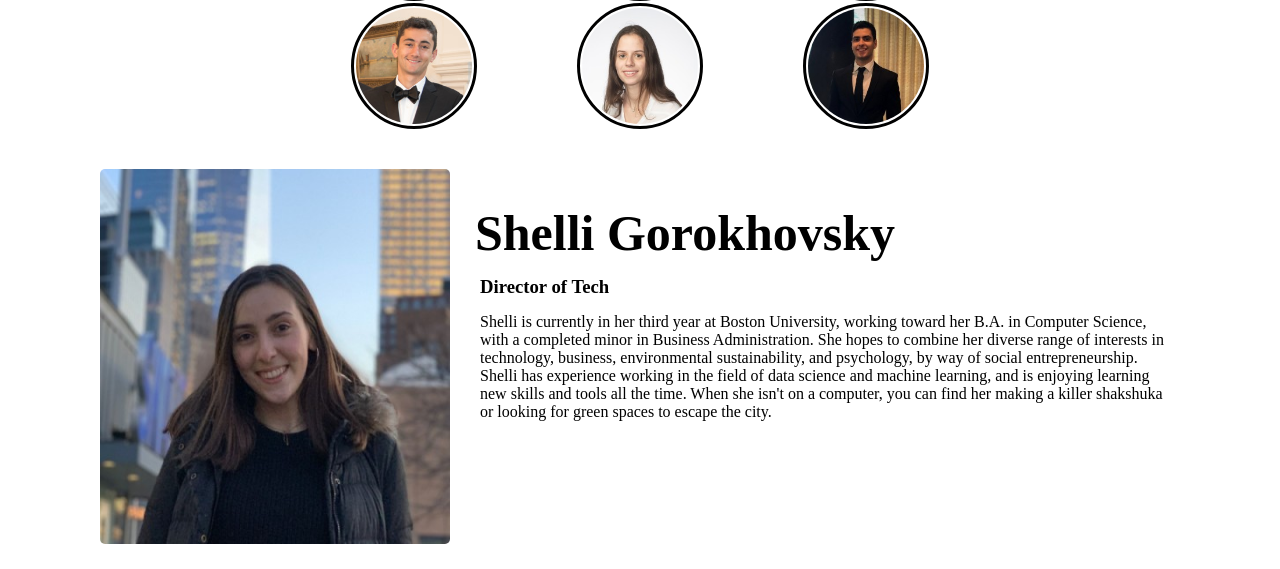
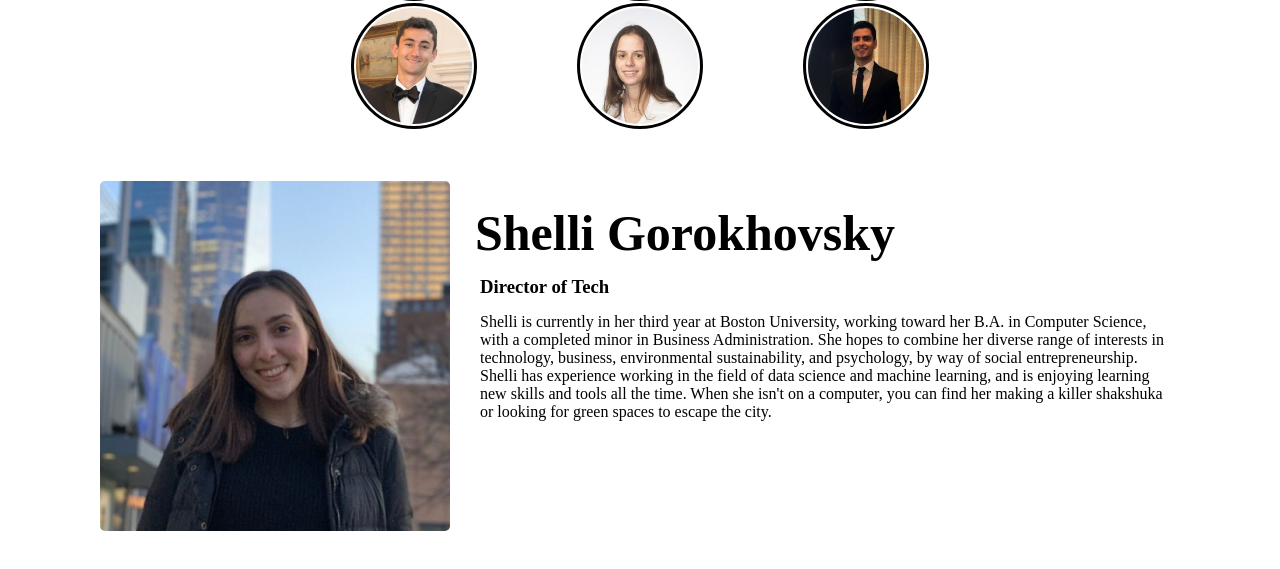
Before and after one commit to sgorok/butechtrack, a Flask app: page /theteam in a window 1280 px wide. Shown: the part 339-908 px from the top of the page. Run offline with Flask 2, Linux system fonts and the light colour scheme.

Commit message:
profile to square size 350

```diff
--- a/static/ourteamstyle.css
+++ /dev/null
@@ -1 +0,0 @@
-@import url("http://)
--- a/static/teamstyle.css
+++ b/static/teamstyle.css
@@ -34,6 +34,7 @@ img{
     height: 116px;
     border-radius: 50%;
 }
+
 .info-container{
     width: 1100px;
     height: 350px;
@@ -49,7 +50,7 @@ img{
 
 .profile{
    width: 350px;
-    height: 375px;
+    height: 350px;
     border-radius: 15px;
     padding:10px;
     margin: 0px;
```
